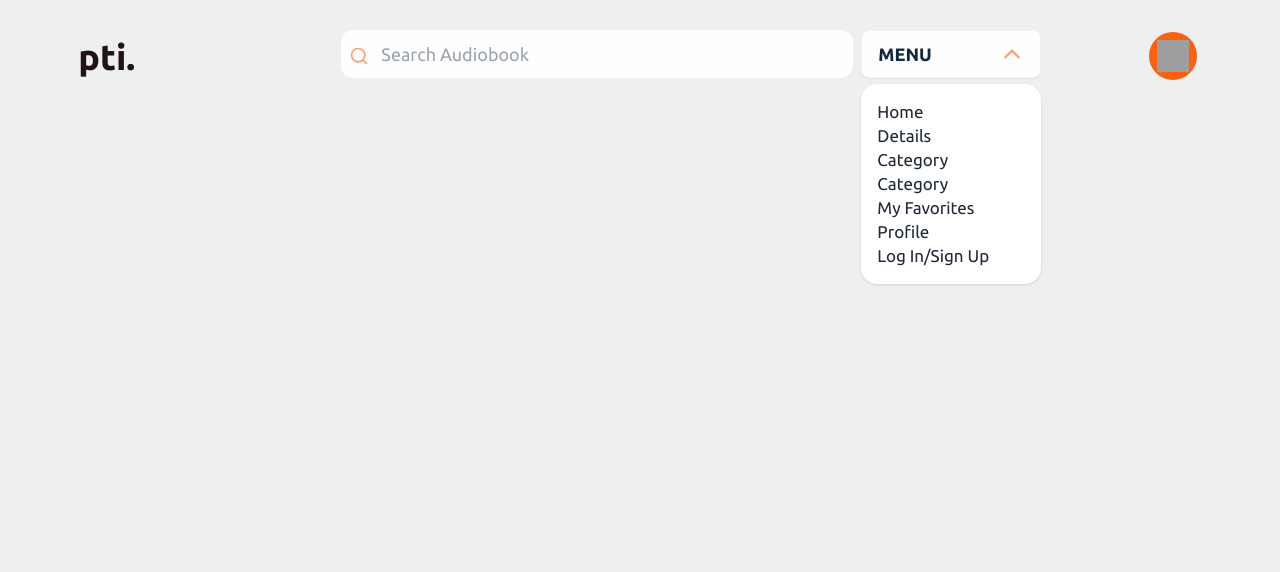
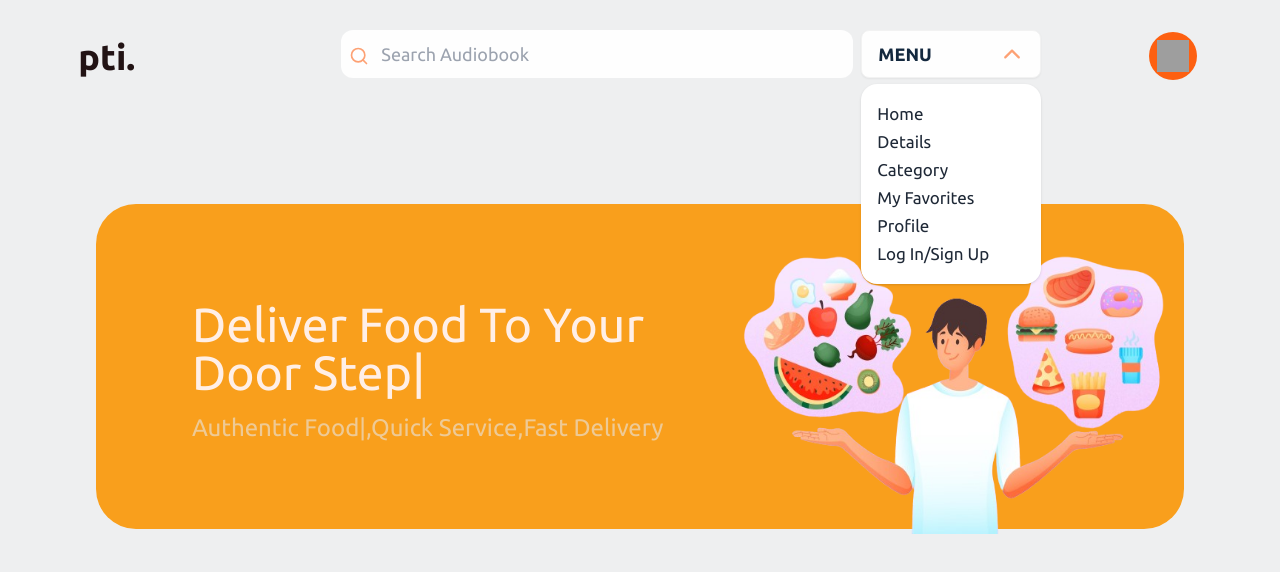
Before and after one commit to Fahim-Arefin/pti, a React (Vite) app: page / in a window 1280 px wide. Both pictures are taken after a click on the heading "MENU". Shown: the top 572 px of the page. Built offline with nearby package versions, Linux system fonts and the light colour scheme; grey boxes are pictures that could not be loaded.

Commit message:
banner section completed

```diff
--- /dev/null
+++ b/src/components/Banner.jsx
@@ -0,0 +1,40 @@
+function Banner() {
+  // md:mx-10 lg:mx-16 xl:mx-24 xlll:mx-32
+  return (
+    <div className=" lg:bg-[#f99f1c] mt-6 lg:mt-24 md:mx-10 lg:mx-16 xl:mx-24 xlll:mx-32 rounded-[40px]">
+      {/* main div */}
+      <div className="grid grid-col-1 lg:grid-cols-12 lg:h-[325px] xlll:h-[405px]">
+        {/* headline */}
+        <div
+          className="text-center font-medium lg:font-normal lg:text-left col-span-1
+        lg:col-span-7 lg:pl-24 xlll:pl-40 lg:pt-24 space-y-4 xlll:space-y-8 "
+        >
+          <div className=" text-[#11263c] lg:text-[#ffefe7] text-2xl xs:text-3xl lg:text-4xl xl:text-5xl xll:text-6xl xlll:text-7xl">
+            <div>
+              Deliver Food To Your <span className="lg:hidden">Door</span>
+            </div>
+            <div>
+              <span className="hidden lg:inline">Door</span> Step|
+            </div>
+          </div>
+          <div className="text-[#6b7785] lg:text-[#eeca96] text-sm lg:text-xl xl:text-2xl xlll:text-3xl">
+            Authentic Food|,Quick Service,Fast Delivery
+          </div>
+        </div>
+        {/* image */}
+        <div
+          className="mx-1 md:mx-auto lg:mx-0 h-[221px] col-span-1 lg:col-span-5 bg-[#fd9460] lg:bg-none lg:bg-opacity-0 mt-20 lg:mt-0
+        rounded-t-3xl rounded-b-[30px]"
+        >
+          <img
+            className="-mt-20 lg:mt-0 w-full md:w-fit lg:w-fit h-[300px] lg:h-[330px] xlll:h-[410px]"
+            src="/Image1.png"
+            alt=""
+          />
+        </div>
+      </div>
+    </div>
+  );
+}
+
+export default Banner;
--- a/src/components/Home.jsx
+++ b/src/components/Home.jsx
@@ -1,9 +1,11 @@
+import Banner from "./Banner";
 import Navbar from "./Navbar";
 
 function Home() {
   return (
     <div>
       <Navbar />
+      <Banner />
     </div>
   );
 }
--- a/src/components/Navbar.jsx
+++ b/src/components/Navbar.jsx
@@ -46,25 +46,22 @@ function Navbar() {
             className="shadow dropdown-content z-[1] bg-white rounded-box w-[90px] md:w-[130px] lg:w-[180px] text-left
           text-sm md:text-[17px] py-4"
           >
-            <li className="hover:bg-[#e7e9ec] px-3 md:px-4 py-0.5 cursor-pointer hover:text-[#fb6519] ">
+            <li className="hover:bg-[#e7e9ec] px-3 md:px-4 py-1 cursor-pointer hover:text-[#fb6519] ">
               <a>Home</a>
             </li>
-            <li className="hover:bg-[#e7e9ec] px-3 md:px-4 py-0.5 cursor-pointer hover:text-[#fb6519]">
+            <li className="hover:bg-[#e7e9ec] px-3 md:px-4 py-1 cursor-pointer hover:text-[#fb6519]">
               <a>Details</a>
             </li>
-            <li className="hover:bg-[#e7e9ec] px-3 md:px-4 py-0.5 cursor-pointer hover:text-[#fb6519]">
+            <li className="hover:bg-[#e7e9ec] px-3 md:px-4 py-1 cursor-pointer hover:text-[#fb6519]">
               <a>Category</a>
             </li>
-            <li className="hover:bg-[#e7e9ec] px-3 md:px-4 py-0.5 cursor-pointer hover:text-[#fb6519]">
-              <a>Category</a>
-            </li>
-            <li className="hover:bg-[#e7e9ec] px-3 md:px-4 py-0.5 cursor-pointer hover:text-[#fb6519]">
+            <li className="hover:bg-[#e7e9ec] px-3 md:px-4 py-1 cursor-pointer hover:text-[#fb6519]">
               <a>My Favorites</a>
             </li>
-            <li className="hover:bg-[#e7e9ec] px-3 md:px-4 py-0.5 cursor-pointer hover:text-[#fb6519]">
+            <li className="hover:bg-[#e7e9ec] px-3 md:px-4 py-1 cursor-pointer hover:text-[#fb6519]">
               <a>Profile</a>
             </li>
-            <li className="hover:bg-[#e7e9ec] px-3 md:px-4 py-0.5 cursor-pointer hover:text-[#fb6519]">
+            <li className="hover:bg-[#e7e9ec] px-3 md:px-4 py-1 cursor-pointer hover:text-[#fb6519]">
               <a>Log In/Sign Up</a>
             </li>
           </ul>
--- a/tailwind.config.js
+++ b/tailwind.config.js
@@ -3,6 +3,15 @@ export default {
   content: ["./index.html", "./src/**/*.{js,ts,jsx,tsx}"],
   theme: {
     extend: {},
+    screens: {
+      xs: "380px",
+      sm: "640px",
+      md: "768px",
+      lg: "1024px",
+      xl: "1280px",
+      xll: "1500px",
+      xlll: "1700px",
+    },
   },
   plugins: [require("daisyui")],
 };
```
